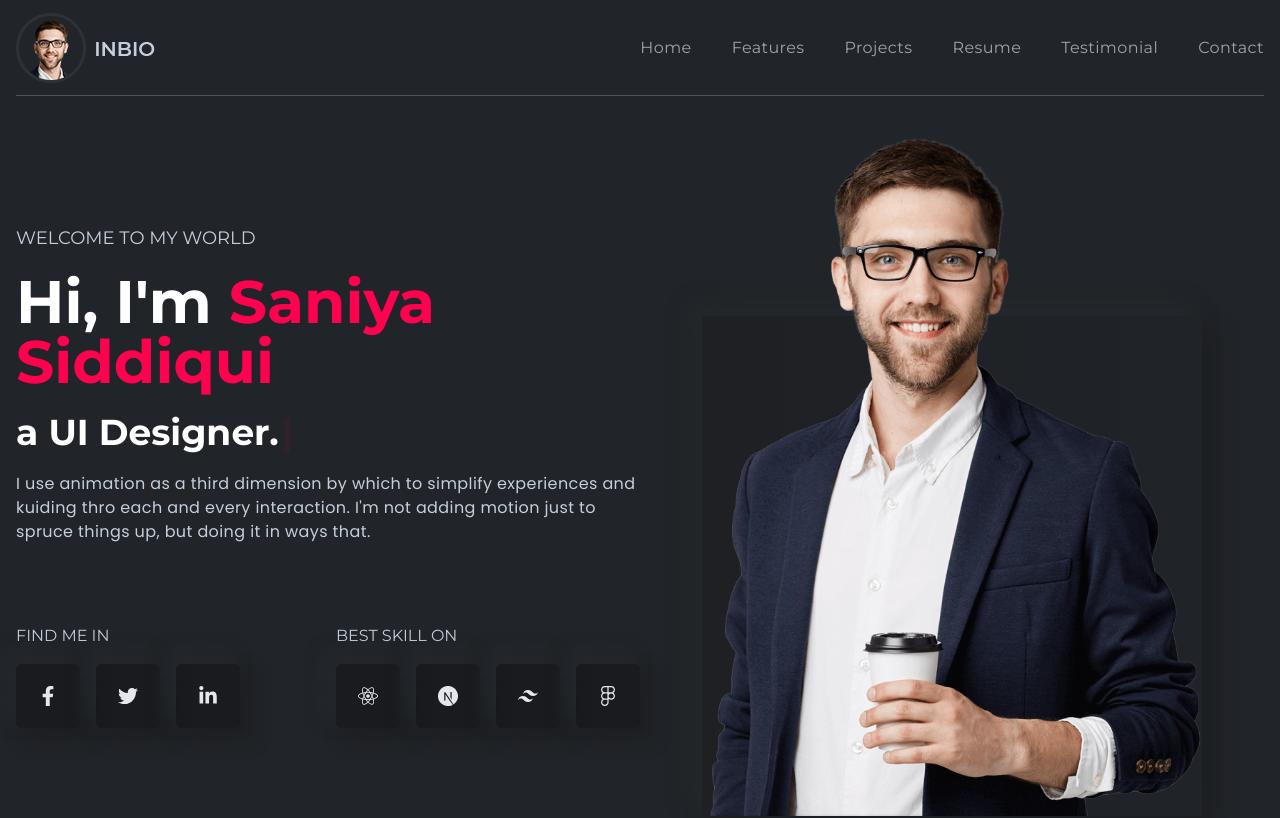
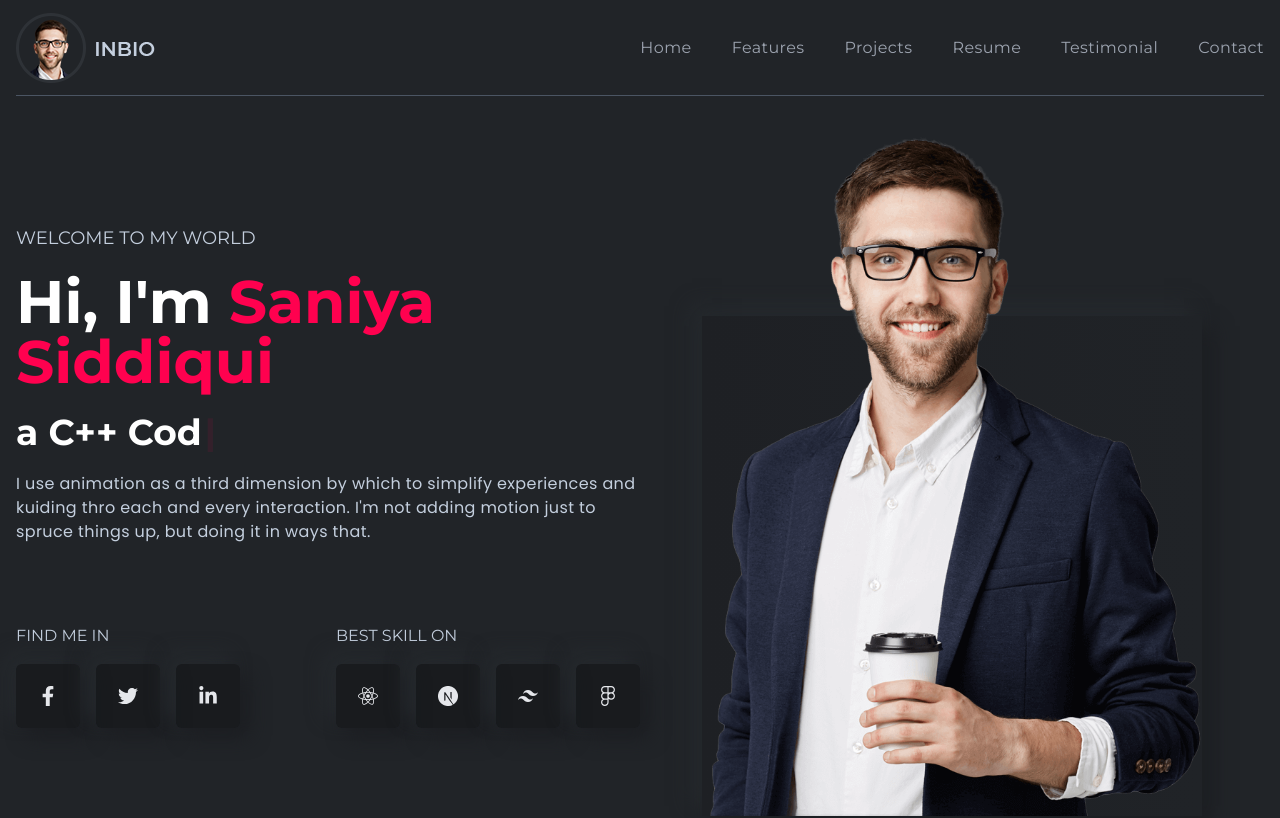
Before and after one commit to Amit-Rohila33/portfoliowebsite, a React (Create React App) app: page / in a window 1280 px wide. Shown: the top 818 px of the page. Built offline with nearby package versions, Linux system fonts and the light colour scheme.

Commit message:
Update LeftBanner.js

```diff
--- a/src/components/banner/LeftBanner.js
+++ b/src/components/banner/LeftBanner.js
@@ -4,7 +4,7 @@ import Media from './Media';
 
 const LeftBanner = () => {
     const [text] = useTypewriter({
-      words: ["Professional Coder.", "Full Stack Developer.", "UI Designer."],
+      words: ["C++ Coder", "CSS Enthusiast"],
       loop: true,
       typeSpeed: 20,
       deleteSpeed: 10,
```
